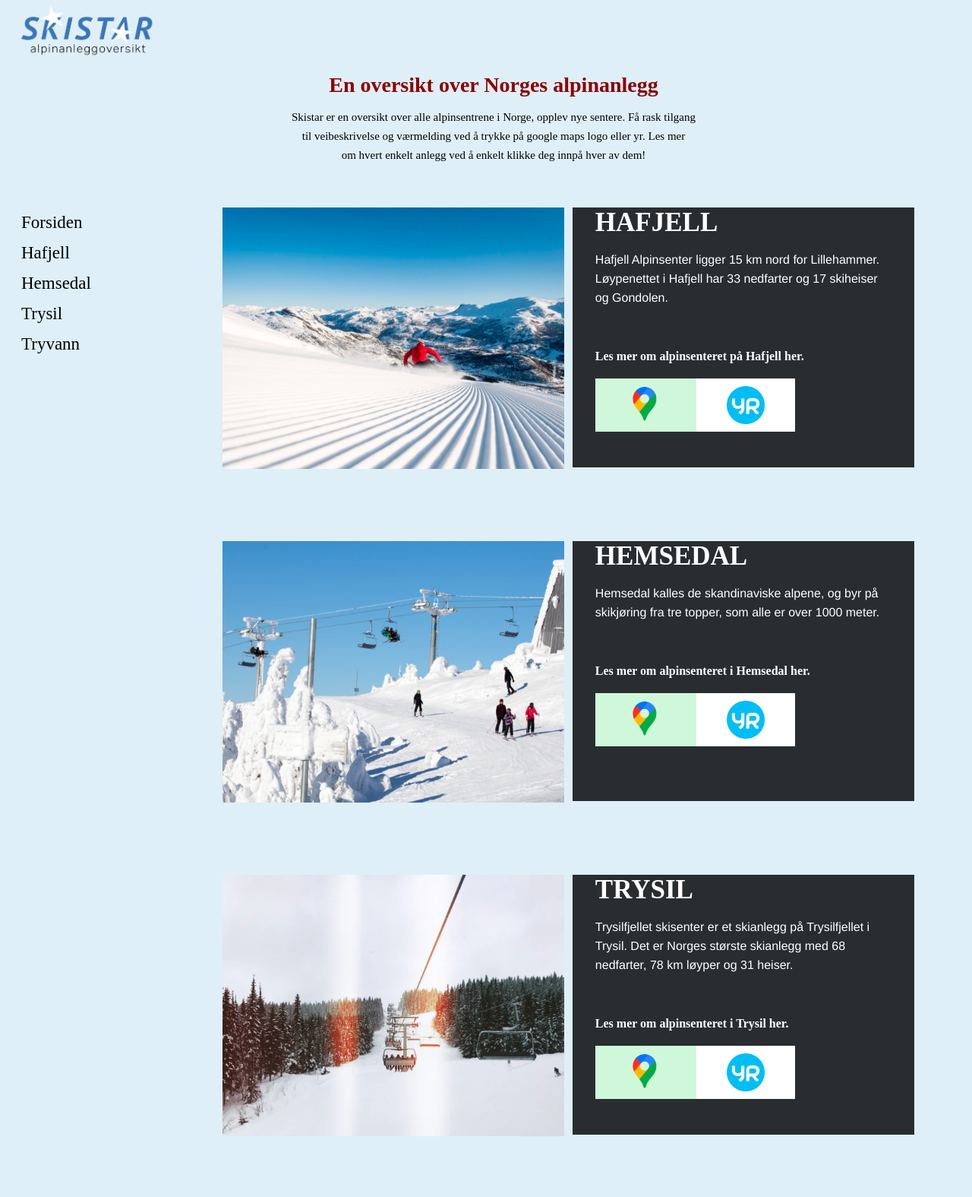
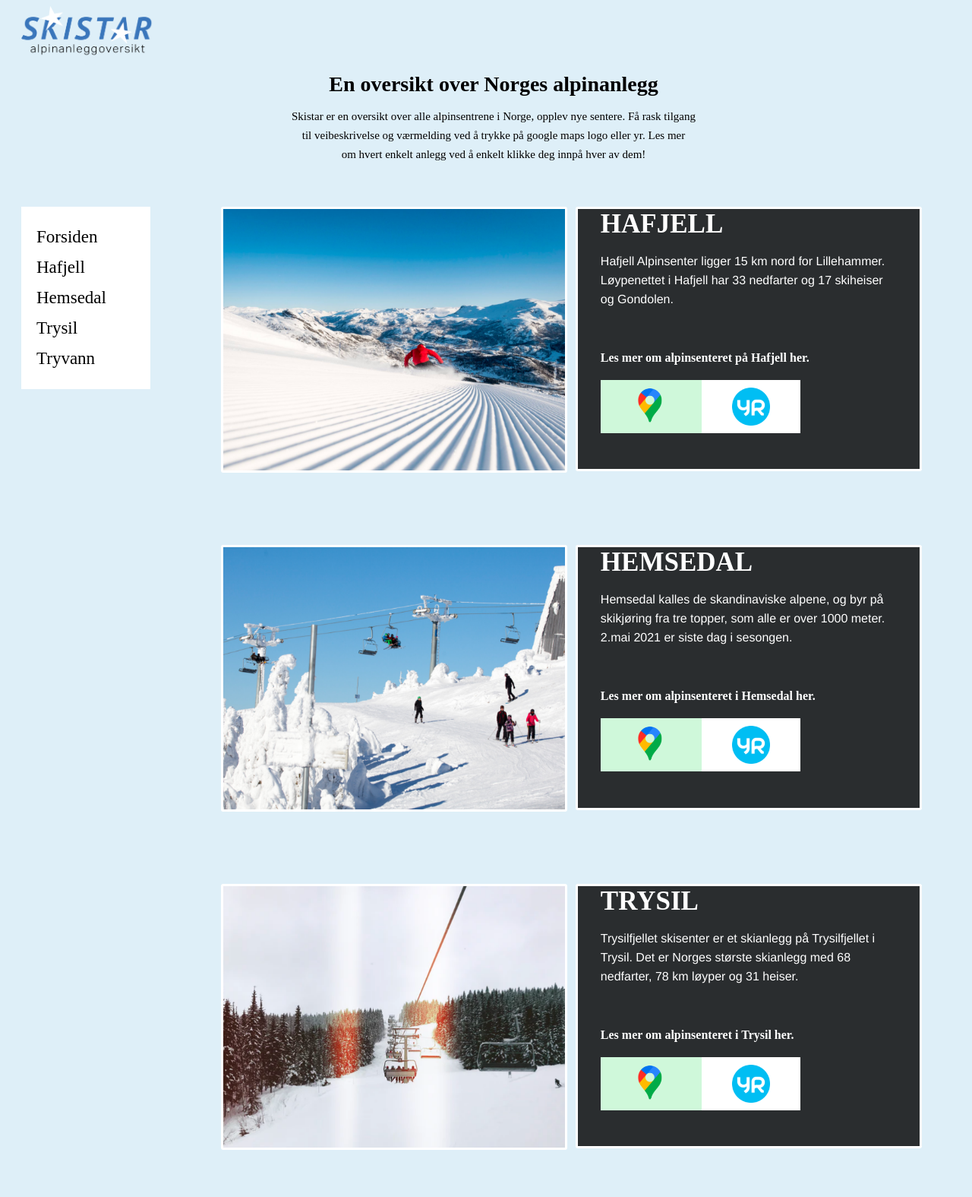
Before and after one commit to mariannebugge/Skistar, a plain HTML site: page index.html in a window 1280 px wide. Shown: the top 1575 px of the page at 76% size. Drawn offline with Linux system fonts and the light colour scheme.

Commit message:
FERDIGSTILLING

```diff
--- a/index.html
+++ b/index.html
@@ -64,7 +64,7 @@
   <div id="box-hemsedal">
     <h2>HEMSEDAL</h2>
     <p class="about">Hemsedal kalles de skandinaviske alpene, og byr
-      på skikjøring fra tre topper, som alle er over 1000 meter.</p>
+      på skikjøring fra tre topper, som alle er over 1000 meter. 2.mai 2021 er siste dag i sesongen.</p>
 
       <div class="read-more">
         <a href="https://www.hemsedal.com/no/Aktiviteter/Vinteraktiviteter/Hemsedal-Skisenter/" target="_blank">Les mer om alpinsenteret i Hemsedal her.</a>
--- a/stylesheet.css
+++ b/stylesheet.css
@@ -29,7 +29,7 @@
   font-size: 28px;
   margin-bottom: -10px;
   margin-top: 0px;
-  color: darkred;
+  color: black;
 }
 
 .intro {
@@ -56,7 +56,10 @@
 #nav {
   grid-area: nav;
   margin-top: 30px;
-  padding-right: 0px;
+  padding: 20px;
+  background-color: white;
+  height: 200px;
+  width: 130px;
 }
 
 #nav a{
@@ -94,6 +97,9 @@
   height: auto;
   margin-top: 30px;
   margin-bottom: 50px;
+  border-style: solid;
+  border-radius: 3px;
+  border-color: white;
 }
 
 #box-hafjell{
@@ -105,7 +111,9 @@
   color: white;
   margin-top: 30px;
   margin-bottom: 56px;
-
+  border-style: solid;
+  border-radius: 3px;
+  border-color: white;
 }
 
 #img-hemsedal {
@@ -117,6 +125,9 @@
   height: auto;
   margin-top: 30px;
   margin-bottom: 50px;
+  border-style: solid;
+  border-radius: 3px;
+  border-color: white;
 }
 
 #img-hemsedal:hover {
@@ -131,6 +142,9 @@
   color: white;
   margin-top: 30px;
   margin-bottom: 56px;
+  border-style: solid;
+  border-radius: 3px;
+  border-color: white;
 }
 
 #img-trysil {
@@ -143,6 +157,9 @@
   height: auto;
   margin-top: 30px;
   margin-bottom: 50px;
+  border-style: solid;
+  border-radius: 3px;
+  border-color: white;
 }
 
 #img-trysil:hover {
@@ -157,6 +174,9 @@
   color: white;
   margin-top: 30px;
   margin-bottom: 56px;
+  border-style: solid;
+  border-radius: 3px;
+  border-color: white;
 }
 
 #img-tryvann {
@@ -172,6 +192,9 @@
   height: auto;
   margin-top: 30px;
   margin-bottom: 50px;
+  border-style: solid;
+  border-radius: 3px;
+  border-color: white;
 }
 
 #box-tryvann{
@@ -182,6 +205,9 @@
   color: white;
   margin-top: 30px;
   margin-bottom: 56px;
+  border-style: solid;
+  border-radius: 3px;
+  border-color: white;
 }
 
 .read-more {
@@ -278,6 +304,9 @@
 
   #nav {
     padding-bottom: 30px;
+    height: 150px;
+    margin: auto;
+    margin-bottom: 20px;
   }
 
   #nav a{
```
